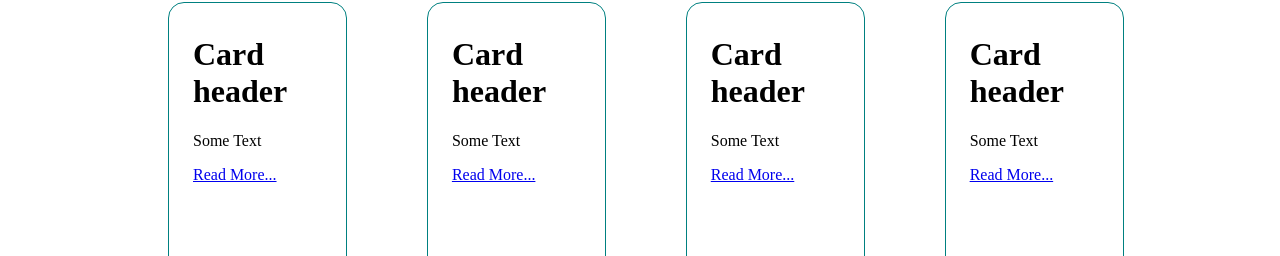
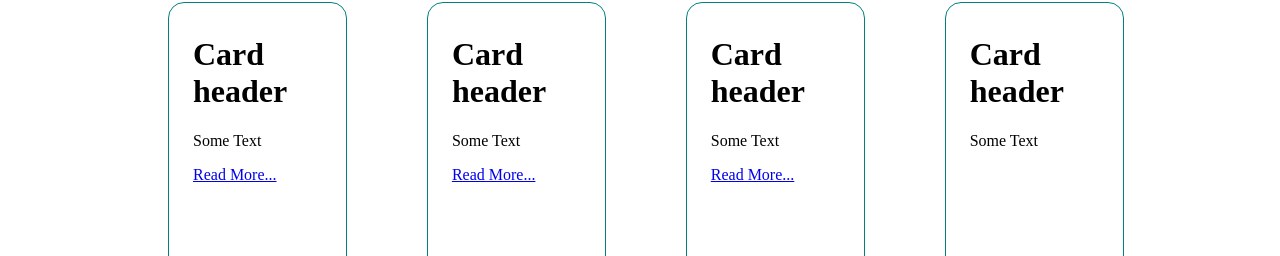
Before and after one commit to serabaker/lawn-care, a React (Create React App) app: page /services in a window 1280 px wide. Shown: the part 1000-1256 px from the top of the page. Built offline with nearby package versions, Linux system fonts and the light colour scheme; a web font is replaced by a local one.

Commit message:
removed resource

```diff
--- a/src/components/Resources/Resources.js
+++ b/src/components/Resources/Resources.js
@@ -50,11 +50,11 @@ const Resources = () => {
             {/* <img /> */}
             <p className="resource-p">Some Text</p>
           </div>
-          <div className="resource-link">
+          {/* <div className="resource-link">
             <a href="/" className="resource-a">
               Read More...
             </a>
-          </div>
+          </div> */}
         </div>
       </div>
     </div>
```
